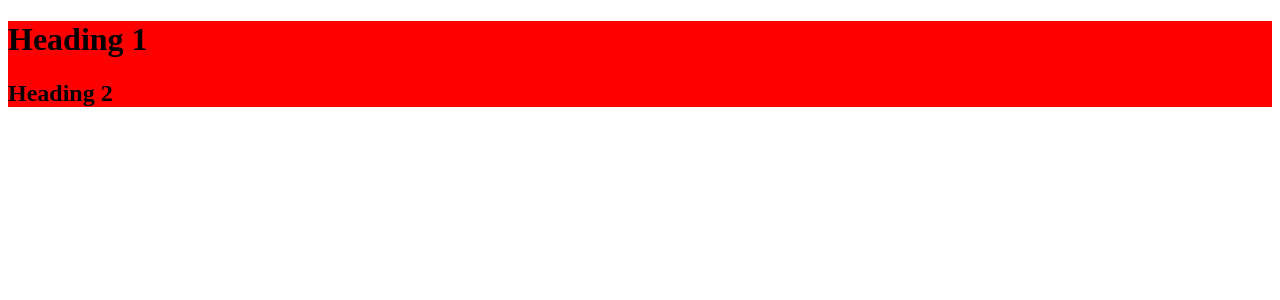
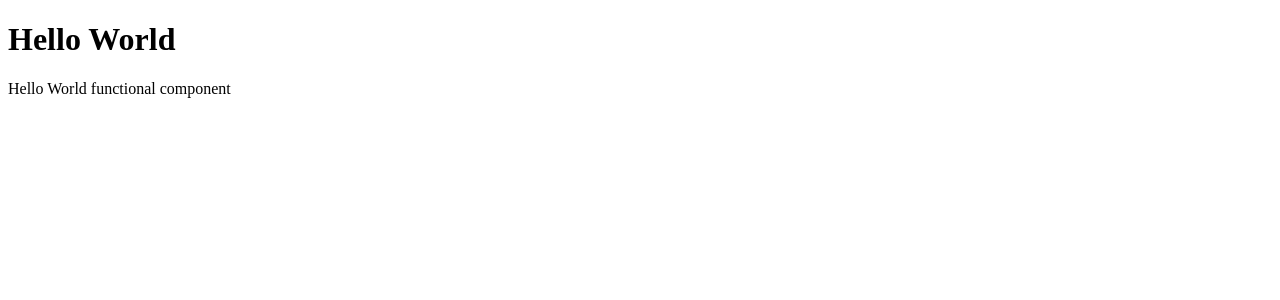
Before and after one commit to darshan221b/Namaste-React, a JavaScript app: page / in a window 1280 px wide. Shown: the top 300 px of the page. Built offline with nearby package versions, Linux system fonts and the light colour scheme.

Commit message:
CH 3 - Laying the foundation

```diff
--- a/App.js
+++ b/App.js
@@ -1,9 +1,20 @@
-import React from 'react';
 import ReactDOM from 'react-dom/client';
 
-const heading = React.createElement("h1", { id: "title"}, "Heading 1" )
-const heading2 = React.createElement("h2", { id: "title"}, "Heading 2" )
-const container = React.createElement("div", { id: "container"}, [heading, heading2])
+const heading = (
+    <h1 id="title">
+        Hello World
+    </h1>
+)
 console.log(heading)
+
+const HeaderComponent = () => {
+    return (
+        <div>
+            {heading}
+            Hello World functional component
+        </div>
+    )
+}
+
 const root = ReactDOM.createRoot(document.getElementById("root"));
-root.render(container);
+root.render(<HeaderComponent />);
```
Also changed, not shown: package.json (+7 -1 lines), .babelrc (added), 1 other file (tests, documents, lock files or other folders).
